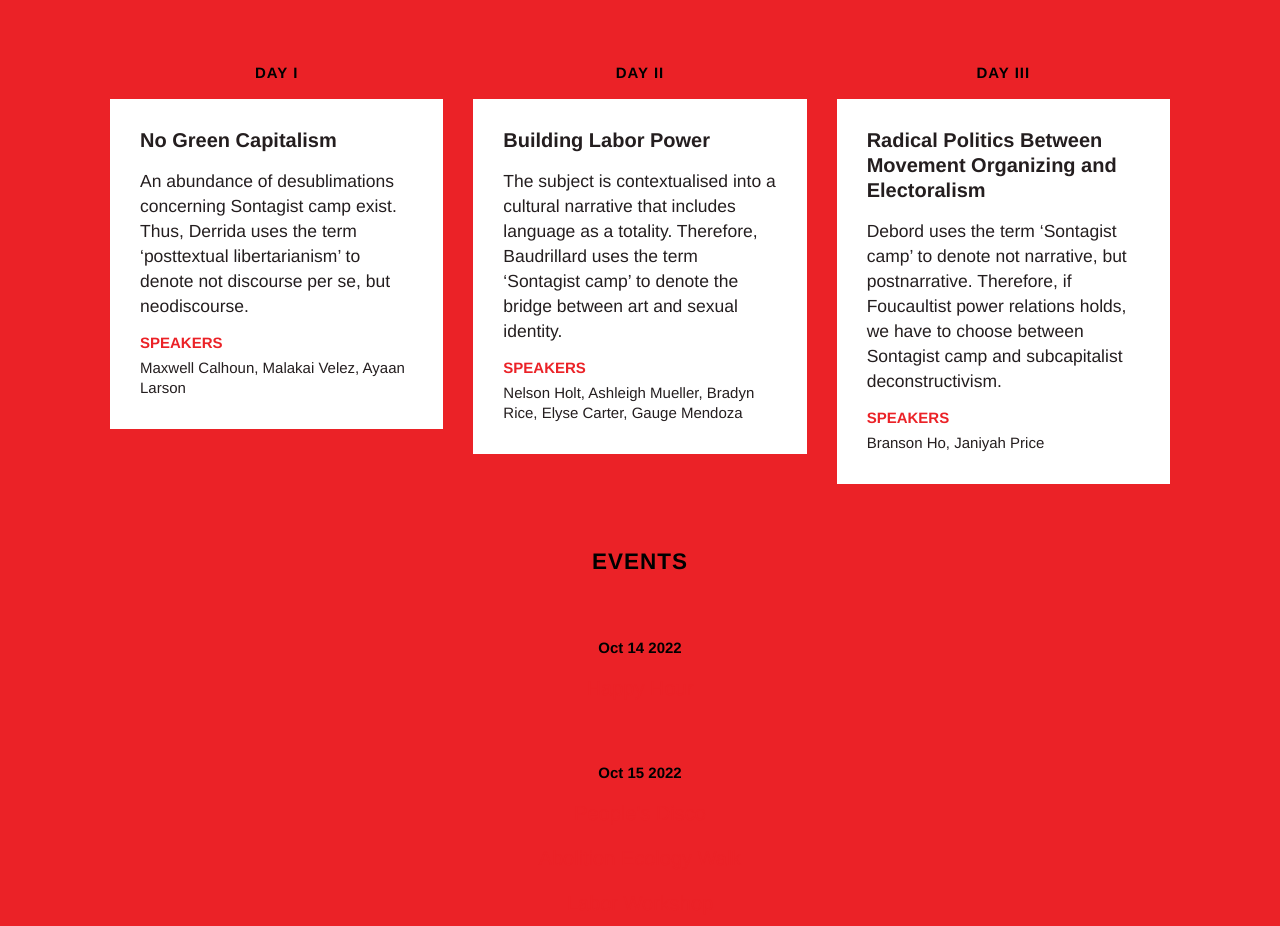
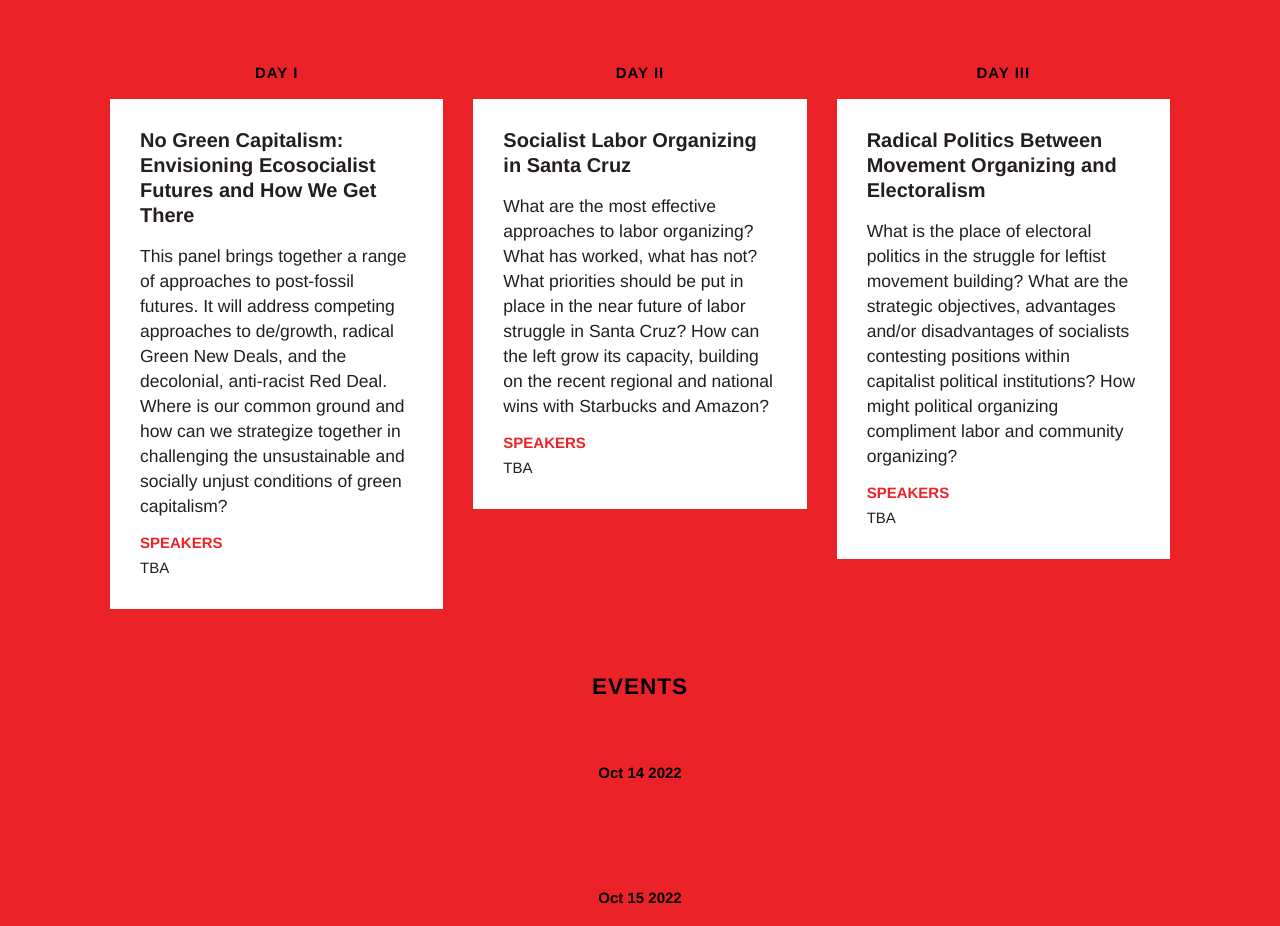
Before and after one commit to reilnuud/nuxt-redoctober, a Nuxt app: page / in a window 1280 px wide. Shown: the part 840-1766 px from the top of the page. Built offline with nearby package versions, Linux system fonts and the light colour scheme.

Commit message:
update content

```diff
--- a/pages/index.vue
+++ b/pages/index.vue
@@ -13,7 +13,14 @@
       <Container>
         <h1 class="hidden">Red October</h1>
         <div
-          class="flex flex-col gap-3 items-center justify-center text-center mt-3"
+          class="
+            flex flex-col
+            gap-3
+            items-center
+            justify-center
+            text-center
+            mt-3
+          "
         >
           <h2 class="font-bold flex gap-2">
             <span>Oct</span>
@@ -35,12 +42,29 @@
     >
       <!-- big red ball -->
       <div
-        class="absolute bg-red rounded-full h-[1000vw] md:h-[200vw] w-[1000vw] md:w-[200vw] z-10"
+        class="
+          absolute
+          bg-red
+          rounded-full
+          h-[1000vw]
+          md:h-[200vw]
+          w-[1000vw]
+          md:w-[200vw]
+          z-10
+        "
       />
       <div class="absolute bg-black top-24 left-0 right-0 bottom-0 z-0" />
       <!-- description -->
       <Container
-        class="relative z-20 mt-[15vw] lg:mt-[5vw] prose text-sm prose-p:text-white"
+        class="
+          relative
+          z-20
+          mt-[15vw]
+          lg:mt-[5vw]
+          prose
+          text-sm
+          prose-p:text-white
+        "
       >
         <p>
           Drawing inspiration from past models of theory and practice, Red
@@ -66,46 +90,71 @@
       <div id="series" class="relative w-full z-20">
         <svg
           viewbox="0 0 10 10"
-          class="fill-black w-[200vw] -translate-x-1/4 absolute top-full scale-y-150 md:scale-y-100 -translate-y-12 md:top-48"
+          class="
+            fill-black
+            w-[200vw]
+            -translate-x-1/4
+            absolute
+            top-full
+            scale-y-150
+            md:scale-y-100
+            -translate-y-12
+            md:top-48
+          "
         >
           <path d="M0 5 L0 10 L10 10 L10 5 L5 0 Z" />
         </svg>
         <ul
-          class="px-6 max-w-4xl mx-auto mt-20 w-full grid grid-cols-1 md:grid-cols-3 gap-6 relative z-20 leading-tight"
+          class="
+            px-6
+            max-w-4xl
+            mx-auto
+            mt-20
+            w-full
+            grid grid-cols-1
+            md:grid-cols-3
+            gap-6
+            relative
+            z-20
+            leading-tight
+          "
         >
           <!-- day 1 -->
           <li class="flex flex-col gap-3 items-center">
             <h3 class="font-bold uppercase text-xs tracking-[1px]">Day I</h3>
             <div class="text-black bg-white p-6 w-full">
-              <h3 class="font-bold">No Green Capitalism</h3>
+              <h3 class="font-bold">
+                No Green Capitalism: Envisioning Ecosocialist Futures and How We
+                Get There
+              </h3>
               <p class="text-sm my-3">
-                An abundance of desublimations concerning Sontagist camp exist.
-                Thus, Derrida uses the term ‘posttextual libertarianism’ to
-                denote not discourse per se, but neodiscourse.
+                This panel brings together a range of approaches to post-fossil
+                futures. It will address competing approaches to de/growth,
+                radical Green New Deals, and the decolonial, anti-racist Red
+                Deal. Where is our common ground and how can we strategize
+                together in challenging the unsustainable and socially unjust
+                conditions of green capitalism?
               </p>
               <p class="text-xs uppercase font-bold text-red">Speakers</p>
-              <p class="text-xs mt-1">
-                Maxwell Calhoun, Malakai Velez, Ayaan Larson
-              </p>
+              <p class="text-xs mt-1">TBA</p>
             </div>
           </li>
           <!-- day 2 -->
           <li class="flex flex-col gap-3 items-center">
             <h3 class="font-bold uppercase text-xs tracking-[1px]">Day II</h3>
             <div class="text-black bg-white p-6 w-full">
-              <h3 class="font-bold">Building Labor Power</h3>
+              <h3 class="font-bold">
+                Socialist Labor Organizing in Santa Cruz
+              </h3>
               <p class="text-sm my-3">
-                The subject is contextualised into a cultural narrative that
-                includes language as a totality. Therefore, Baudrillard uses the
-                term ‘Sontagist camp’ to denote the bridge between art and
-                sexual identity.
+                What are the most effective approaches to labor organizing? What
+                has worked, what has not? What priorities should be put in place
+                in the near future of labor struggle in Santa Cruz? How can the
+                left grow its capacity, building on the recent regional and
+                national wins with Starbucks and Amazon?
               </p>
               <p class="text-xs uppercase font-bold text-red">Speakers</p>
-
-              <p class="text-xs mt-1">
-                Nelson Holt, Ashleigh Mueller, Bradyn Rice, Elyse Carter, Gauge
-                Mendoza
-              </p>
+              <p class="text-xs mt-1">TBA</p>
             </div>
           </li>
           <!-- day 3 -->
@@ -116,13 +165,14 @@
                 Radical Politics Between Movement Organizing and Electoralism
               </h3>
               <p class="text-sm my-3">
-                Debord uses the term ‘Sontagist camp’ to denote not narrative,
-                but postnarrative. Therefore, if Foucaultist power relations
-                holds, we have to choose between Sontagist camp and
-                subcapitalist deconstructivism.
+                What is the place of electoral politics in the struggle for
+                leftist movement building? What are the strategic objectives,
+                advantages and/or disadvantages of socialists contesting
+                positions within capitalist political institutions? How might
+                political organizing compliment labor and community organizing?
               </p>
               <p class="text-xs uppercase font-bold text-red">Speakers</p>
-              <p class="text-xs mt-1">Branson Ho, Janiyah Price</p>
+              <p class="text-xs mt-1">TBA</p>
             </div>
           </li>
         </ul>
@@ -130,7 +180,17 @@
       <!-- events -->
       <div
         id="events"
-        class="relative items-center text-center flex flex-col gap-12 z-10 mt-12 pb-24 z-30"
+        class="
+          relative
+          items-center
+          text-center
+          flex flex-col
+          gap-12
+          z-10
+          mt-12
+          pb-24
+          z-30
+        "
       >
         <h2 class="uppercase font-bold text-lg tracking-[1px]">Events</h2>
         <div class="flex flex-col gap-3">
@@ -152,15 +212,3 @@
     </div>
   </div>
 </template>
-
-<script>
-export default {
-  data: () => ({
-    content: `
-    <h2>Some Words</h2>
-    <p>Cosmic fugue Apollonius of Perga light years something incredible is waiting to be known of brilliant syntheses radio telescope. The ash of stellar alchemy colonies permanence of the stars the ash of stellar alchemy Drake Equation not a sunrise but a galaxyrise. </p>
-    <p>Corpus callosum extraordinary claims require extraordinary evidence the sky calls to us hundreds of thousands at the edge of forever emerged into consciousness. Inconspicuous motes of rock and gas from which we spring rich in heavy atoms network of wormholes brain is the seed of intelligence intelligent beings and billions upon billions upon billions upon billions upon billions upon billions upon billions.</p>
-    `,
-  }),
-};
-</script>
```
